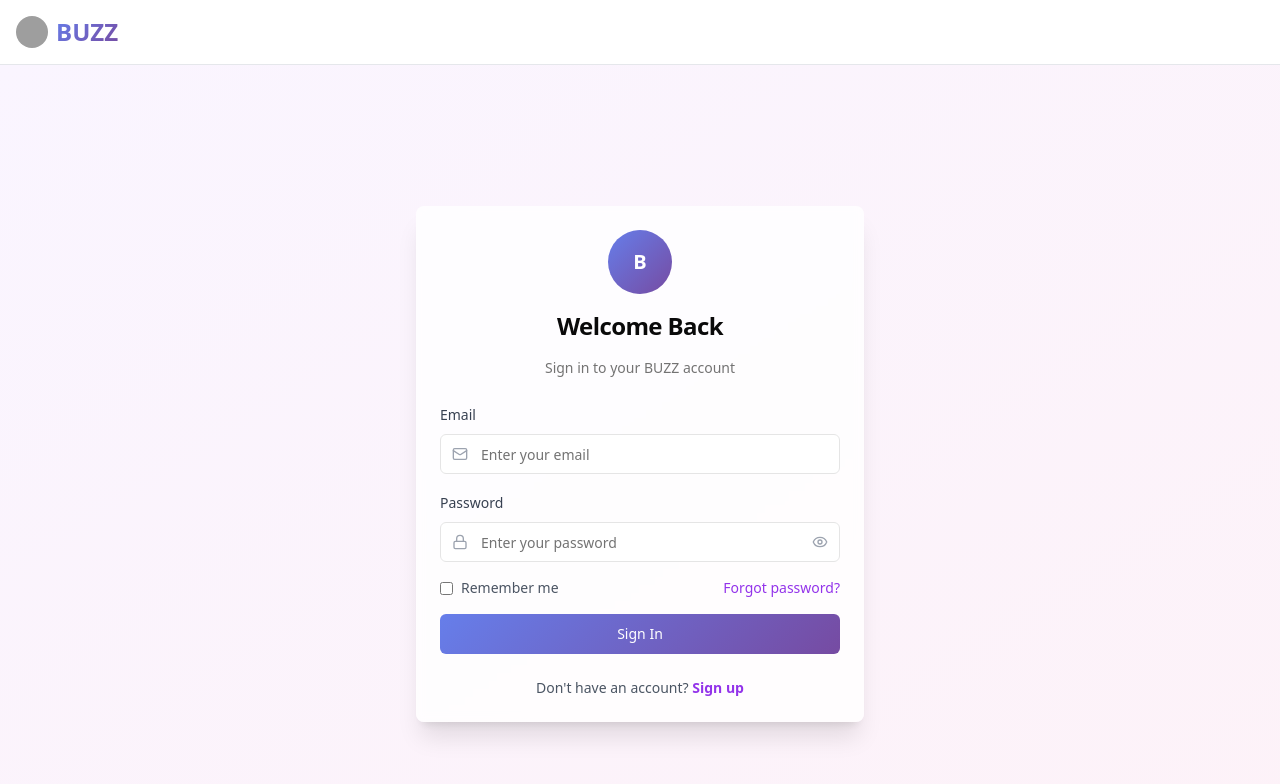
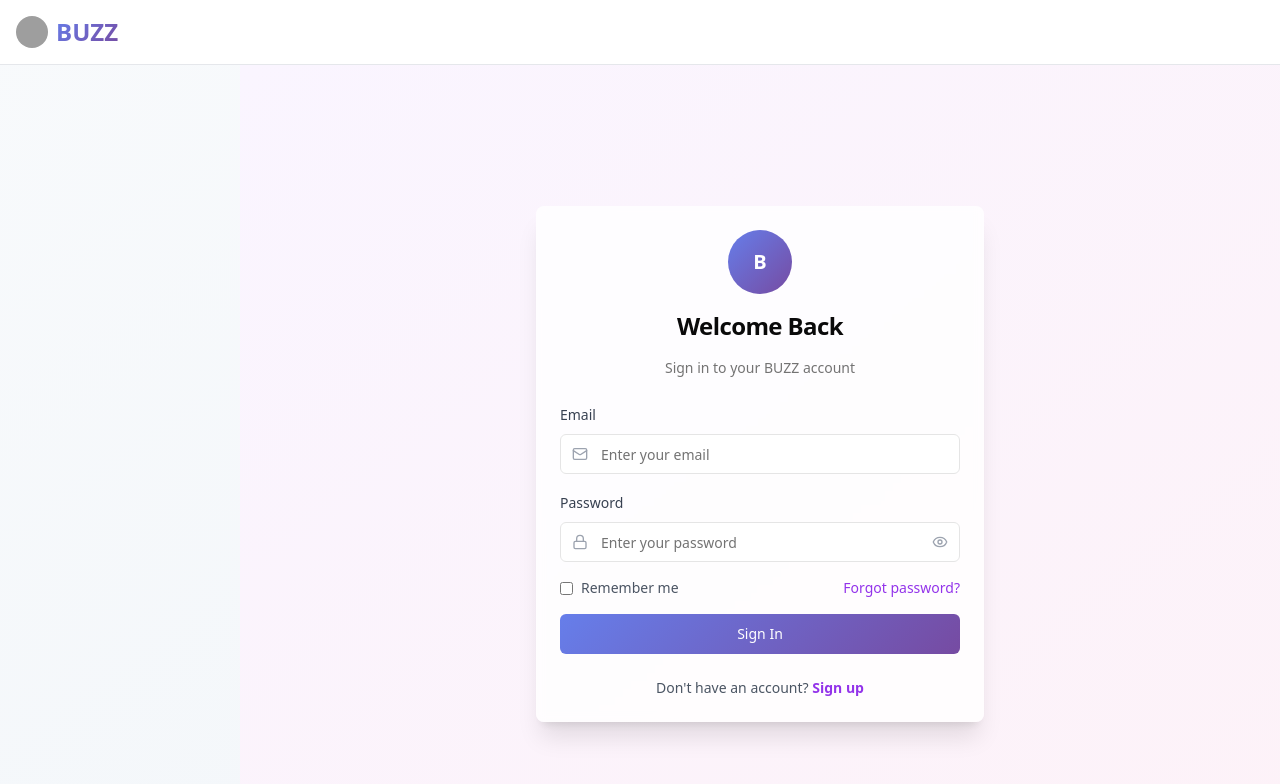
Before and after one commit to SamadSRahman/xplore-buzz, a React (Vite) app: page /login in a window 1280 px wide. Shown: the top 784 px of the page. Built offline with nearby package versions, Linux system fonts and the light colour scheme; grey boxes are pictures that could not be loaded.

Commit message:
sidebar scroll fixed

```diff
--- a/src/App.jsx
+++ b/src/App.jsx
@@ -40,7 +40,7 @@ function App() {
       <Navbar />
       <div className="flex">
         {showSidebar && <Sidebar />}
-        <main className="flex-grow pt-16">
+        <main className="flex-grow pt-16 pl-60">
           <Routes>
             <Route path="/" element={<Home />} />
             <Route path="/login" element={<Login />} />
--- a/src/components/Sidebar.jsx
+++ b/src/components/Sidebar.jsx
@@ -80,7 +80,7 @@ export default function Sidebar() {
     <motion.div
       layout
       transition={{ type: "spring", stiffness: 300, damping: 30 }}
-      className={`relative bg-white border-r border-gray-200 flex flex-col z-40 h-screen ${
+      className={`fixed bg-white border-r border-gray-200 flex flex-col z-40 h-screen ${
         isCollapsed ? "w-20" : "w-64"
       }`}
     >
```
